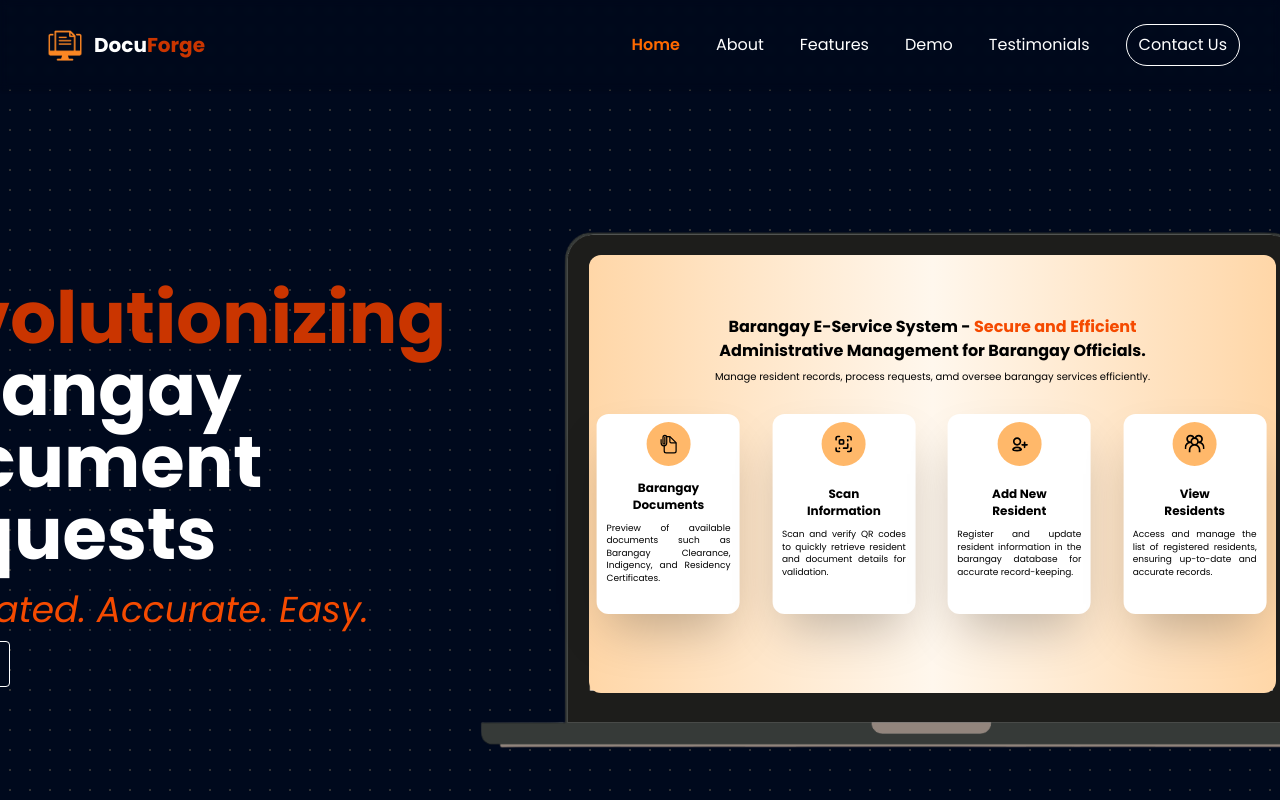
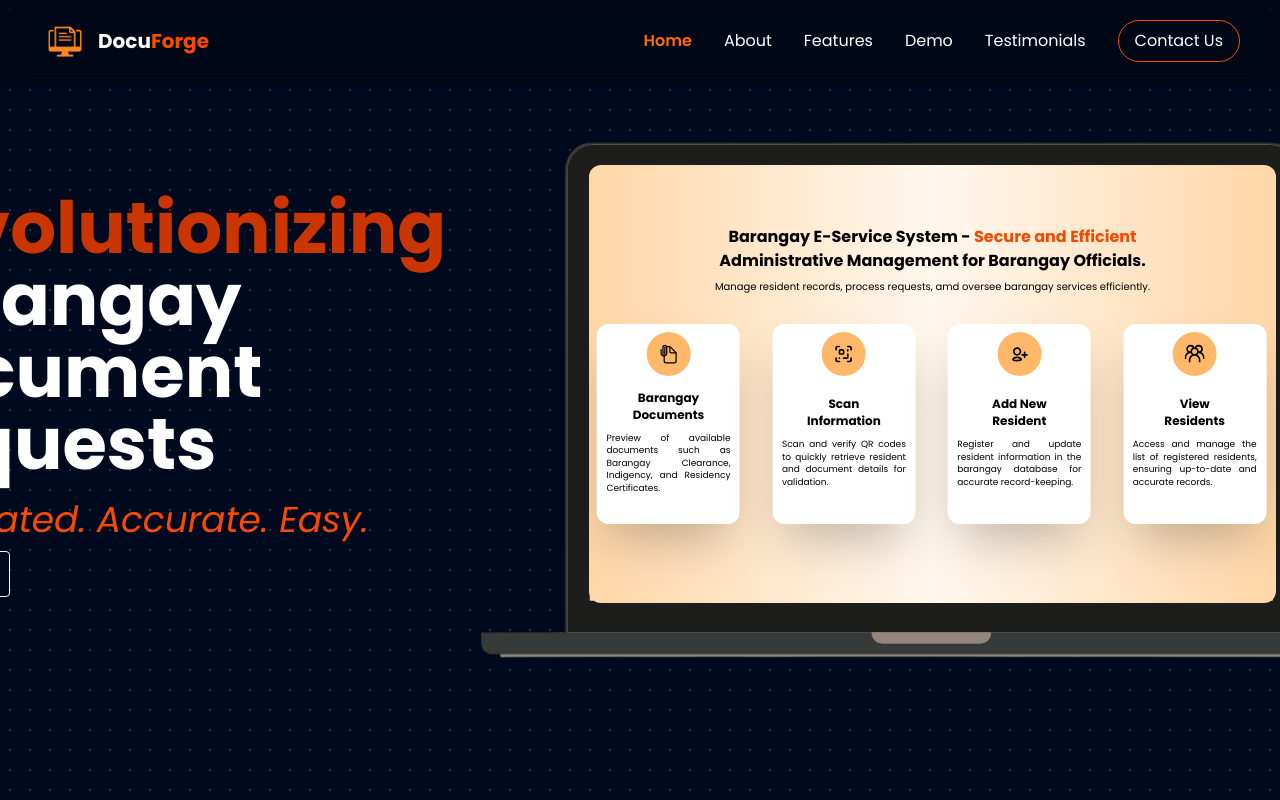
Before and after one commit to mary-xn/finalswsat, a React (Vite) app: page / in a window 1280 px wide. Shown: the top 800 px of the page. Built offline with nearby package versions, Linux system fonts and the light colour scheme.

Commit message:
Fixed NavBar

```diff
--- a/src/components/NavBar.jsx
+++ b/src/components/NavBar.jsx
@@ -17,48 +17,46 @@ export default function NavBar() {
 
   const routeStyles = `
     text-base
-    hover:text-orange-700
-    hover:cursor-pointer
-    hover:shadow-xs
-    transition
-    duration-200
+    hover:text-orange-500
+    transition duration-200
+    cursor-pointer
   `
 
   const contactStyles = `
-    border
-    px-3
-    py-2
-    rounded-4xl
+    border border-orange-600 text-white
+    px-4 py-2 rounded-full
+    hover:bg-orange-700
     hover:text-white
-    hover:bg-orange-700
-    hover:cursor-pointer
-    transition
-    duration-200
+    transition duration-200
+    cursor-pointer
   `
 
   const handleLinkClick = (id) => {
-    if (activeSection !== id) {
-      setActiveSection(id)
-    }
+    setActiveSection(id)
     setTimeout(() => setMenuOpen(false), 300)
   }
 
   return (
-    <nav className="sticky top-0 z-[99] bg-black/5 shadow-sm backdrop-blur-xs">
-      <div className="flex justify-between items-center px-5 py-4 md:px-10 md:py-5">
+    <nav className="fixed top-0 left-0 w-full z-[9999] bg-black/20 shadow-md backdrop-blur-md">
+      <div className="flex justify-between items-center px-5 py-4 md:px-10">
 
-        <div className="flex justify-center items-center gap-1">
-        <img className="w-[50px]  " src={docuLogoo}></img>
-        <div className="text-xl font-bold">
-          Docu<span className="text-orange-700">Forge</span>
-        </div>
+        {/* Logo */}
+        <div className="flex items-center gap-2">
+          <img src={docuLogoo} alt="DocuForge Logo" className="w-[50px]" />
+          <div className="text-xl font-bold text-white">
+            Docu<span className="text-orange-600">Forge</span>
+          </div>
         </div>
 
-        <div className="md:hidden text-3xl text-orange-500 cursor-pointer" onClick={() => setMenuOpen(!menuOpen)}>
+        {/* Mobile Menu Icon */}
+        <div
+          className="md:hidden text-3xl text-orange-500 cursor-pointer"
+          onClick={() => setMenuOpen(!menuOpen)}
+        >
           <IoMenuOutline />
         </div>
 
-        <div className="hidden md:flex gap-9 items-center">
+        <div className="hidden md:flex gap-8 items-center">
           {sections.map((section) => (
             <Link
               key={section.id}
@@ -73,15 +71,15 @@ export default function NavBar() {
               {section.label}
             </Link>
           ))}
+
           <Link
             to="contact"
             smooth={true}
             duration={500}
-            offset={-100}
+            offset={-90}
             spy={true}
             onClick={() => handleLinkClick('contact')}
-            onSetActive={() => setActiveSection('contact')}
-            className={`${contactStyles} ${activeSection === 'contact' ? 'bg-orange-500 text-white font-semibold' : ''}`}
+            className={`${contactStyles} ${activeSection === 'contact' ? 'bg-orange-600 text-white font-semibold' : ''}`}
           >
             Contact Us
           </Link>
@@ -89,14 +87,14 @@ export default function NavBar() {
       </div>
 
       {menuOpen && (
-        <div className="md:hidden flex flex-col items-center gap-6 bg-transparent text-red-200 py-6 shadow-md rounded-b-lg z-[100]">
+        <div className="md:hidden flex flex-col items-center gap-5 py-5 bg-black/30 text-white shadow-md transition-all duration-300">
           {sections.map((section) => (
             <Link
               key={section.id}
               to={section.id}
               smooth={true}
               duration={500}
-              offset={-500}
+              offset={-90}
               spy={true}
               onClick={() => handleLinkClick(section.id)}
               className={`${routeStyles} ${activeSection === section.id ? 'text-orange-500 font-semibold' : ''}`}
@@ -108,10 +106,10 @@ export default function NavBar() {
             to="contact"
             smooth={true}
             duration={500}
-            offset={-100}
+            offset={-90}
             spy={true}
             onClick={() => handleLinkClick('contact')}
-            className={`${contactStyles} ${activeSection === 'contact' ? 'bg-orange-500 text-white font-semibold' : ''}`}
+            className={`${contactStyles} ${activeSection === 'contact' ? 'bg-orange-600 text-white font-semibold' : ''}`}
           >
             Contact Us
           </Link>
--- a/src/components/routes/About.jsx
+++ b/src/components/routes/About.jsx
@@ -15,7 +15,7 @@ export default function About() {
   return (
     <motion.section
       id="about"
-      className="flex flex-col  w-full items-center justify-center gap-20 px-4 md:px-10 pt-[120px] xl:pt-[100px]"
+      className="flex flex-col  w-full items-center justify-center gap-20 px-4 md:px-10 pt-[120px] xl:pt-[100px] relative"
       variants={fadeIn('up', 0.4)}
       initial="hidden"
       whileInView="show"
--- a/src/components/routes/Home.jsx
+++ b/src/components/routes/Home.jsx
@@ -32,10 +32,10 @@ export default function Home() {
   return (
     <section
       id="home"
-      className="flex flex-col xl:flex-row px-10 py-5 gap-[10px] items-center justify-center min-h-screen min-w-screen scroll-mt-32"
+      className="flex flex-col xl:flex-row px-10 py-5 gap-[10px] items-center justify-center min-h-screen min-w-screen scroll-mt-32 relative"
     >
       <motion.div
-        className="mb-5 text-center xl:text-left lg:text-center "
+        className="mb-5 text-center xl:text-left lg:text-center relative"
         variants={fadeIn("right", 0.2)}
         initial="hidden"
         whileInView="show"
```
